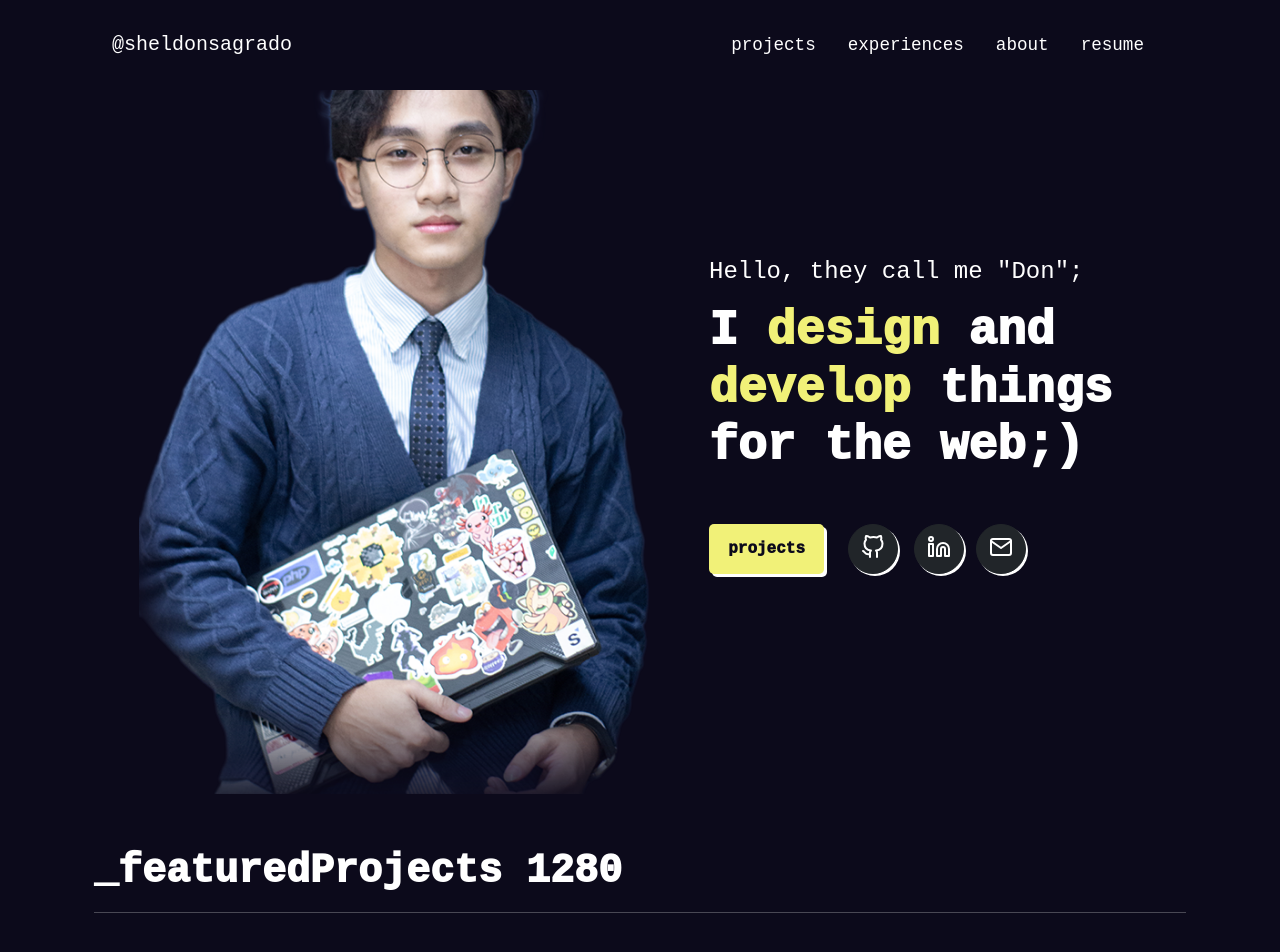
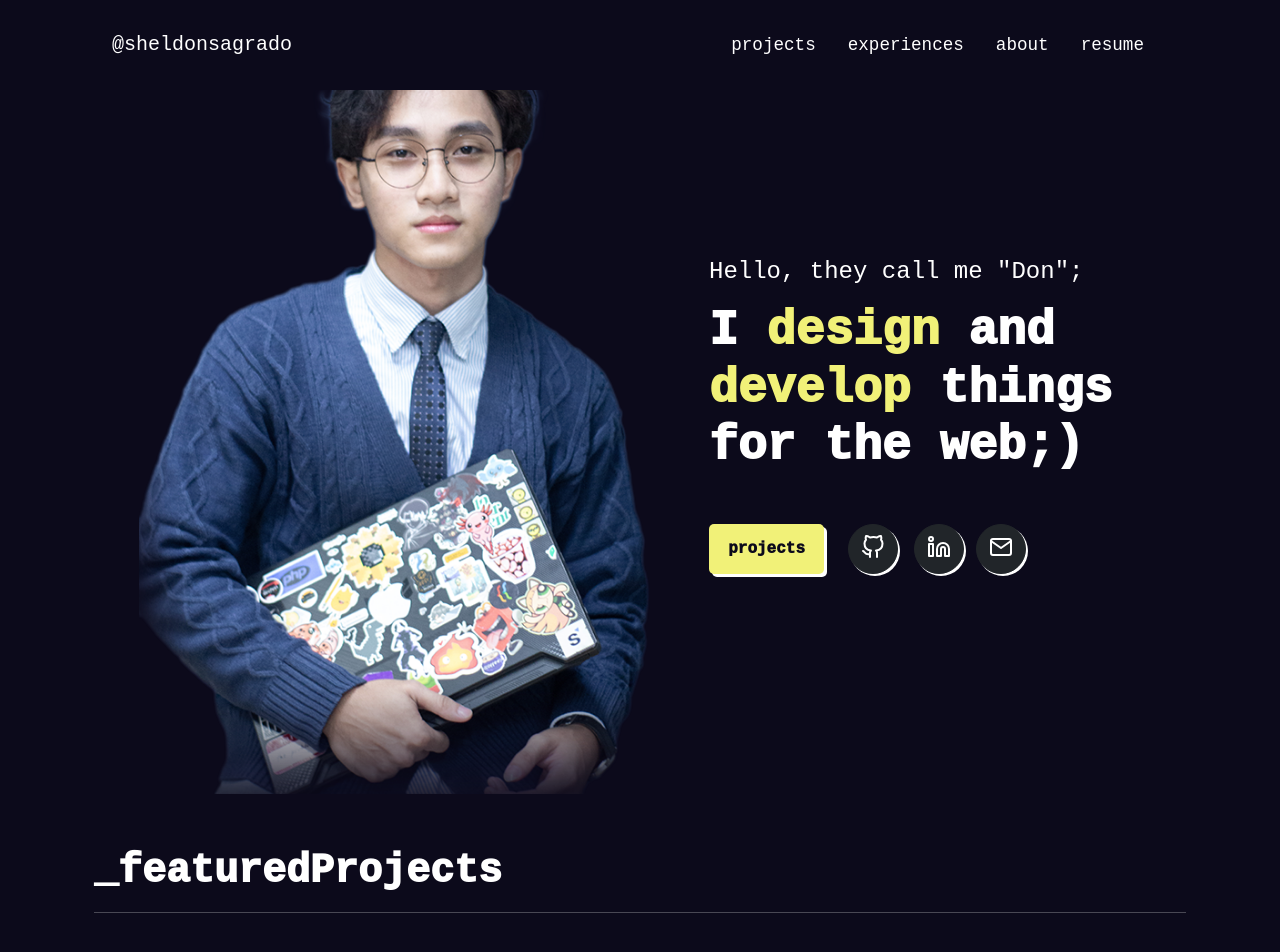
Before and after one commit to cup-noodlehS/portfolio-v2, a Vue app: page / in a window 1280 px wide. Shown: the top 952 px of the page. Built offline with nearby package versions, Linux system fonts and the light colour scheme.

Commit message:
remove console log

```diff
--- a/src/components/index/features.vue
+++ b/src/components/index/features.vue
@@ -1,6 +1,6 @@
 <template>
   <div id="featured" class="my-5 container">
-    <h1 class="">_featuredProjects {{ screenWidth }}</h1>
+    <h1 class="">_featuredProjects</h1>
     <hr />
     <div class="mt-5 container">
       <div
```
